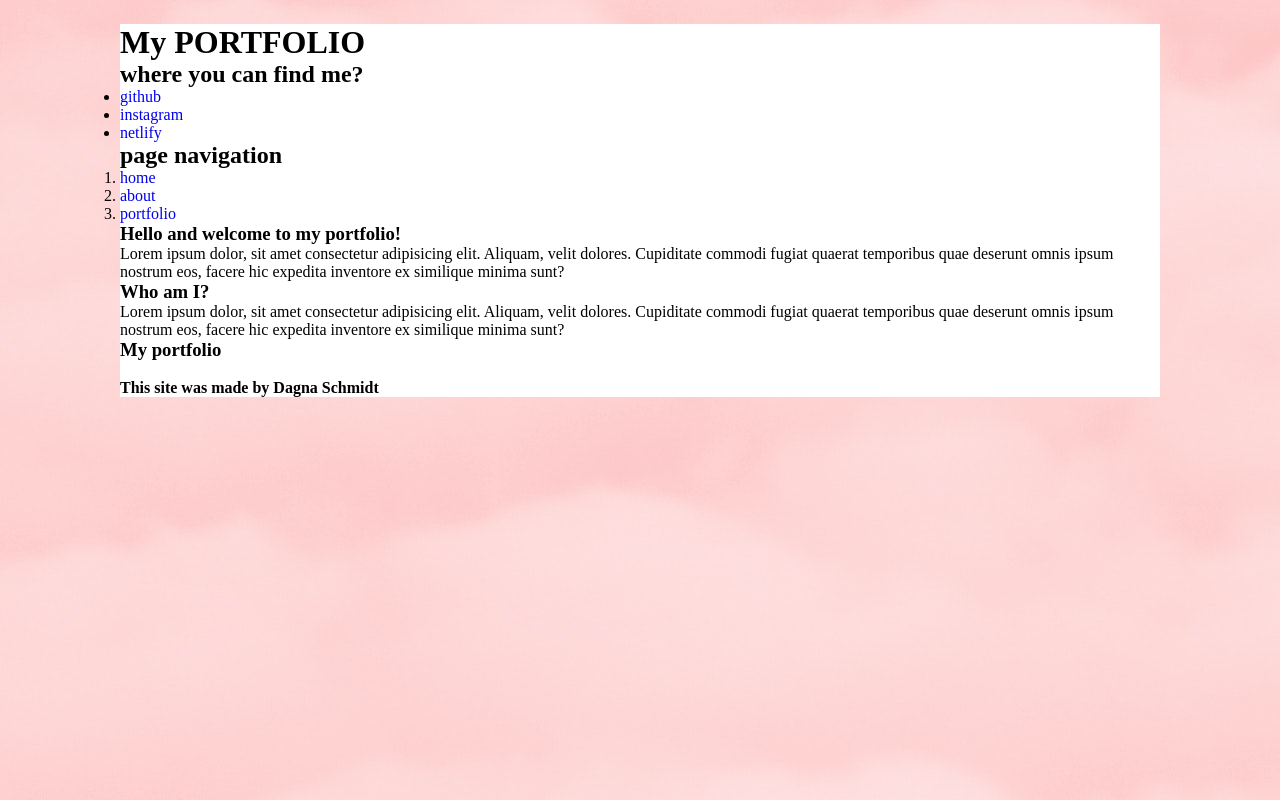
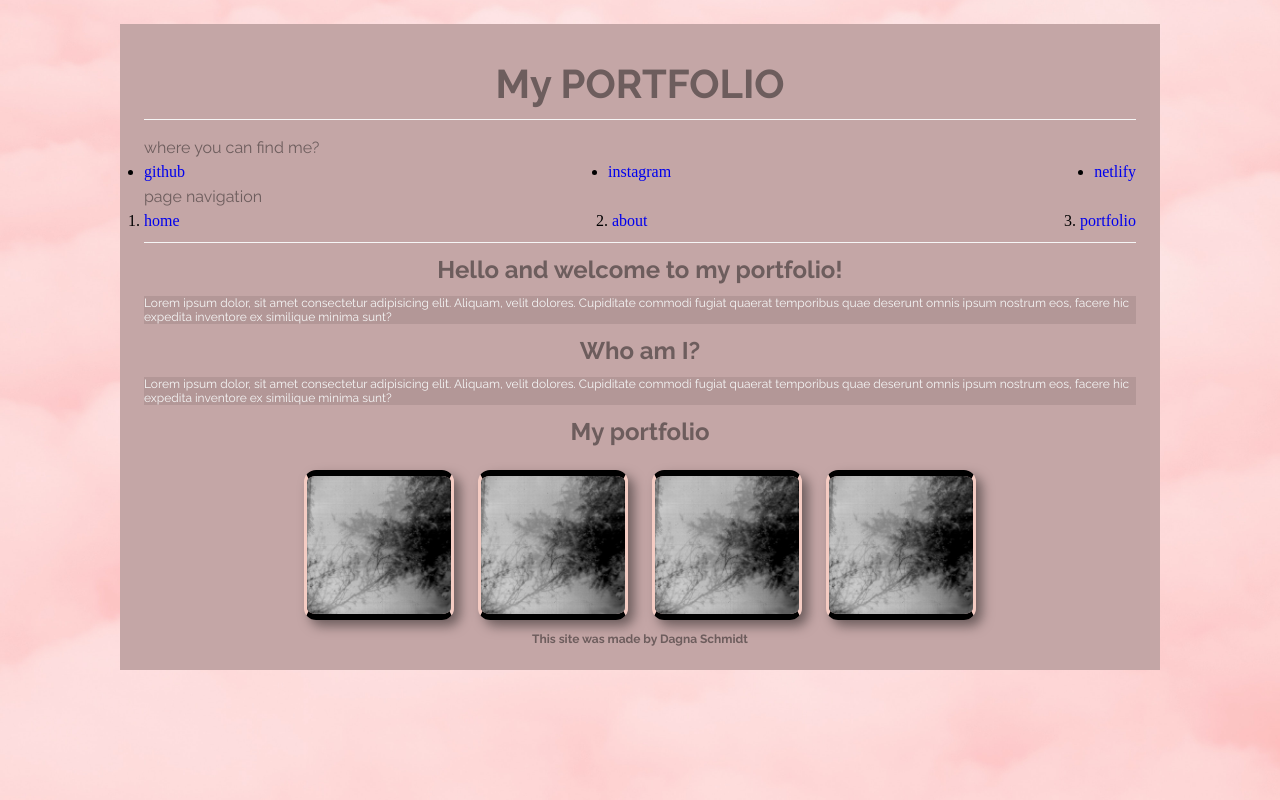
Before and after one commit to DagnaSchmidt/test-project, a plain HTML site: page index.html in a window 1280 px wide. Drawn offline with Linux system fonts and the light colour scheme.

Commit message:
css added

```diff
--- a/index.html
+++ b/index.html
@@ -18,10 +18,10 @@
     <div class="content-container">
 <!--HEADER-->
         <header>
-            <h1>My PORTFOLIO</h1>
-            <nav>
+            <h1 class="main-title">My PORTFOLIO</h1>
+            <nav class="navigation">
                 <h2>where you can find me?</h2>
-                <ul>
+                <ul class="links">
                     <li>
                         <a href="https://github.com/DagnaSchmidt">github</a>
                     </li>
@@ -33,7 +33,7 @@
                     </li>
                 </ul>
                 <h2>page navigation</h2>
-                <ol>
+                <ol class="links">
                     <li><a href="#home">home</a></li>
                     <li><a href="#about">about</a></li>
                     <li><a href="#portfolio">portfolio</a></li>
@@ -67,11 +67,11 @@
             <!--portfolio-->
             <section id="portfolio">
                 <h3>My portfolio</h3>
-                <div>
-                    <img src="" alt="" title="first photo">
-                    <img src="" alt="" title="second photo">
-                    <img src="" alt="" title="third photo">
-                    <img src="" alt="" title="fourth photo">
+                <div class="photos-container">
+                    <img src="img/1.jpg" alt="my photo" title="first photo">
+                    <img src="img/1.jpg" alt="my photo" title="second photo">
+                    <img src="img/1.jpg" alt="my photo" title="third photo">
+                    <img src="img/1.jpg" alt="my photo" title="fourth photo">
                 </div>
             </section>
 
--- a/styles/styles.scss
+++ b/styles/styles.scss
@@ -2,18 +2,23 @@
 :root{
 
     //COLORS//
-    --main-color: #ffffff;
-    --main-color-2: #ffffff;
-    --text-color: #ffffff;
-    --text-lighter-color: #ffffff;
+    --main-color: #c4a6a6;
+    --main-color-2: #f5ccc3;
+    --text-color: #6d5d5d;
+    --text-lighter-color: #f6f6f6;
+    --black: #000000;
+    --white: #ffffff;
 
     //FONTS//
     --basic-font: 'Raleway', sans-serif;
 
     //FONT SIZES//
-    --h1-font-size:
-    --h4-font-size:
-    --basic-font-size:
+    --h1-font-size: 40px;
+    --h2-font-size: 16px;
+    --h3-font-size: 24px;
+    --basic-font-size: 12px;
+
+    --box-shadow: 6px 6px 12px #6d5d5d;
 }
 
 //base//
@@ -24,13 +29,84 @@
     text-decoration: none;
 }
 
+//nav//
+.navigation {
+    border-top: 0.5px solid var(--text-lighter-color);
+    border-bottom: 0.5px solid var(--text-lighter-color);
+    padding: 12px 0px;
+    .links {
+        display: flex;
+        gap: 24px;
+        justify-content: space-between;
+    }
+}
 
 //others//
 body {
     background-image: url(../img/bg-img.jpg);
     background-repeat: no-repeat;
+    background-size: cover;
+    background-position: center;
+    background-attachment: fixed;
     .content-container {
         margin: 24px 120px;
         background-color: var(--main-color);
+        padding: 24px;
     }
 }
+
+.main-title {
+    font-family: var(--basic-font);
+    font-size: var(--h1-font-size);
+    font-weight: 700;
+    margin: 12px;
+    color: var(--text-color);
+    text-align: center;
+}
+
+h2 {
+    font-family: var(--basic-font);
+    font-size: var(--h2-font-size);
+    font-weight: 300;
+    color: var(--text-color);
+    margin: 6px 0px;
+}
+
+h3 {
+    font-family: var(--basic-font);
+    font-size: var(--h3-font-size);
+    margin: 12px;
+    color: var(--text-color);
+    text-align: center;
+}
+
+h4 {
+    font-family: var(--basic-font);
+    font-size: var(--basic-font-size);
+    color: var(--text-color);
+    text-align: center;
+}
+
+p {
+    font-family: var(--basic-font);
+    font-size: var(--basic-font-size);
+    color: var(--text-lighter-color);
+    background-color: rgba(109, 93, 93, 0.2);
+}
+
+.photos-container {
+    position: relative;
+    justify-content: center;
+    display: flex;
+    flex-wrap: wrap;
+    img {
+        width: 150px;
+        height: 150px;
+        margin: 12px;
+        border-radius: 12px;
+        border: 3px solid var(--main-color-2);
+        border-bottom: 6px solid var(--black);
+        border-top: 6px solid var(--black);
+        box-shadow: var(--box-shadow);
+    }
+}
```
Also changed, not shown: img/1.jpg (added), styles/styles.css, 1 other file.
